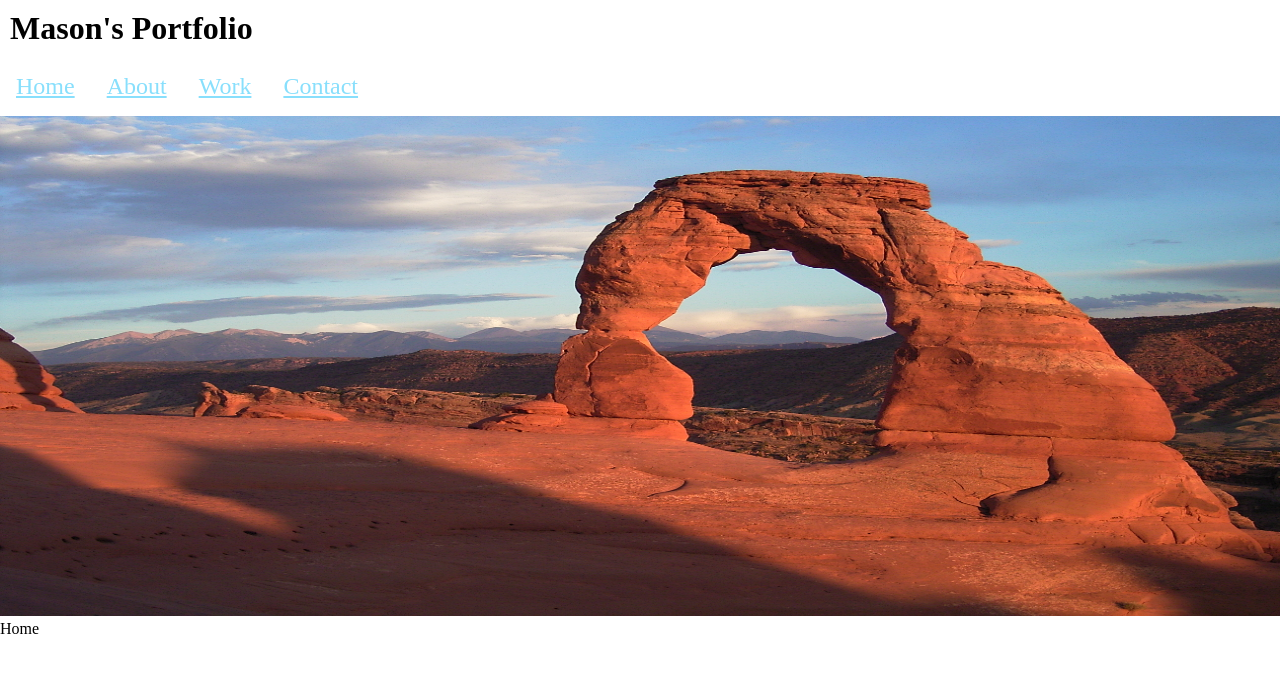
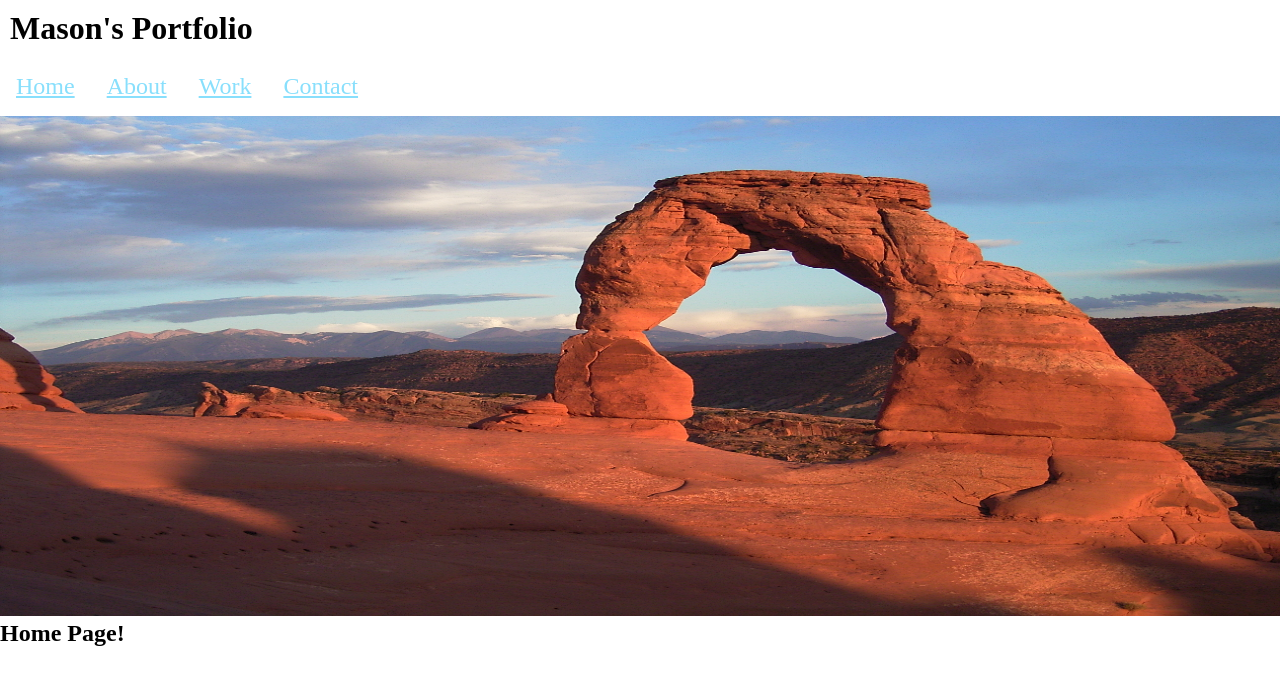
Before and after one commit to mhowe21/react-portfolio, a React (Create React App) app: page / in a window 1280 px wide. Shown: the top 684 px of the page. Built offline with nearby package versions, Linux system fonts and the light colour scheme.

Commit message:
conditional render home

```diff
--- a/src/App.js
+++ b/src/App.js
@@ -1,6 +1,8 @@
 import React, { useState } from "react";
 import Headers from "./components/Navbar";
 import Heroimage from "./components/Heroimage";
+import Homepage from "./components/Home";
+import About from "./components/About";
 
 function App() {
   const [currentPage, handlePageChange] = useState("Home");
@@ -14,7 +16,7 @@ function App() {
       case "Contact":
         return "Contact";
       case "Home":
-        return "Home";
+        return <Homepage />;
     }
   };
   return (
@@ -24,9 +26,7 @@ function App() {
           currentPage={currentPage}
           handlePageChange={handlePageChange}
         />
-        <div>
-          <Heroimage />
-        </div>
+
         <div>{renderPage()}</div>
       </nav>
     </>
--- /dev/null
+++ b/src/components/About.js
@@ -0,0 +1,9 @@
+import React from "react";
+
+export default function About() {
+  return (
+    <div>
+      <p>Here is the about me page: It will do some about me things!</p>
+    </div>
+  );
+}
--- /dev/null
+++ b/src/components/Home.js
@@ -0,0 +1,11 @@
+import React from "react";
+import Hero from "./Heroimage";
+
+export default function Home() {
+  return (
+    <div>
+      <Hero />
+      <h1>Home Page!</h1>
+    </div>
+  );
+}
```
